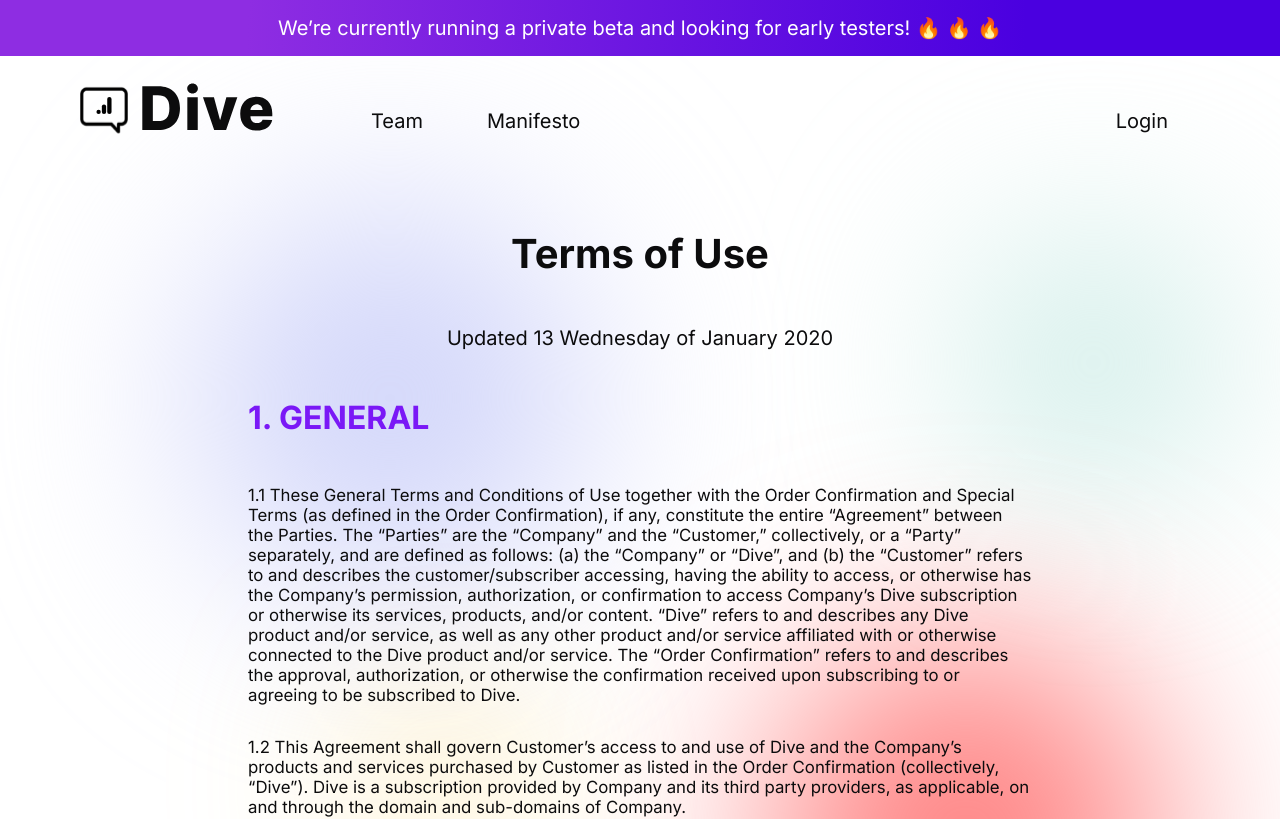
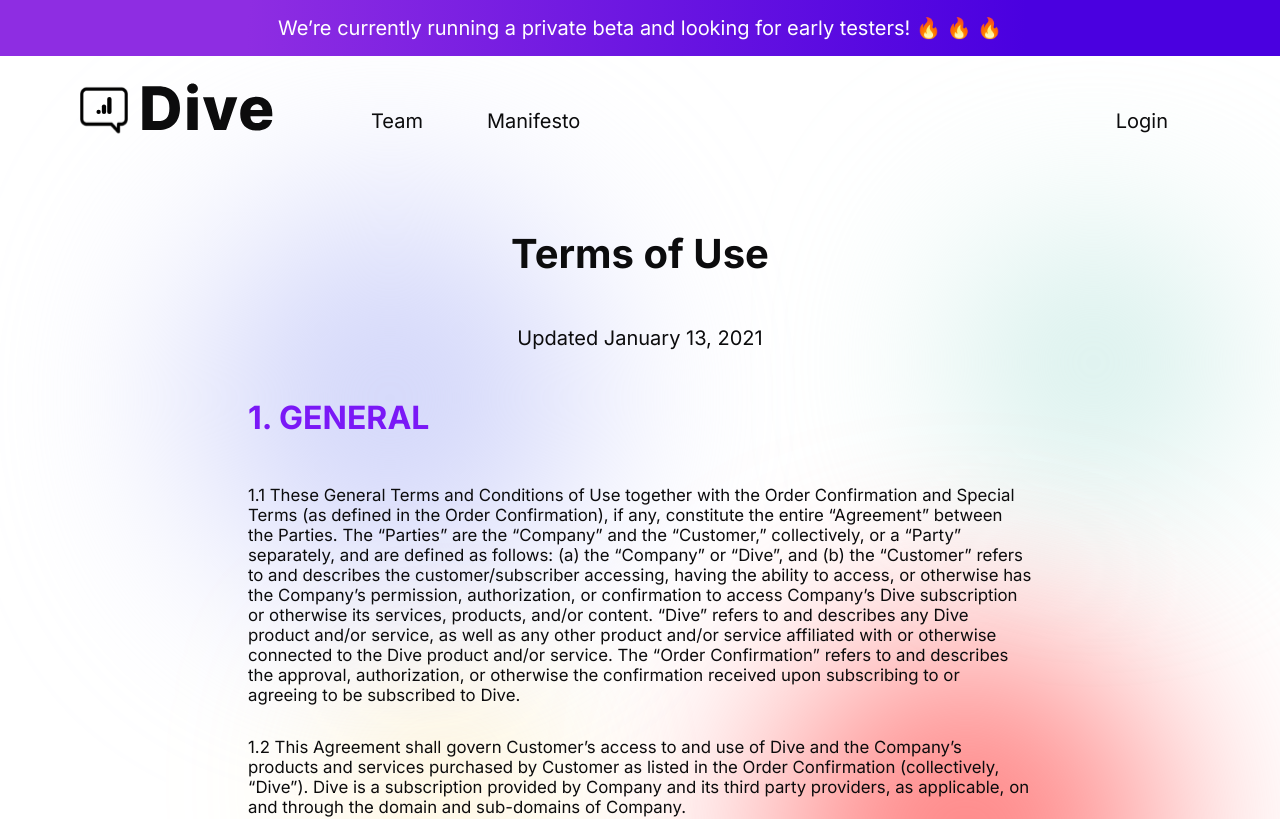
Before and after one commit to Thomas-rod/home-dive, a Next.js app: page /terms-of-use in a window 1280 px wide. Shown: the top 819 px of the page. Built offline with nearby package versions, Linux system fonts and the light colour scheme.

Commit message:
update footer and privacy/terms date

```diff
--- a/components/footer.js
+++ b/components/footer.js
@@ -66,9 +66,9 @@ export default function Footer() {
                     </ul>
                     <ul>
                         <li className={`${utilStyle.size24Text} ${utilStyle.textWhite} ${utilStyle.bold}`}>Support</li>
-                        <li className={utilStyle.textWhite}>
+                        {/* <li className={utilStyle.textWhite}>
                             <Link href="/">Live chat</Link>
-                        </li>
+                        </li> */}
                         <li className={utilStyle.textWhite}>
                             <a href="mailto:hello@diveanalytics.co">Contact us</a>
                         </li>
--- a/pages/terms-of-use.js
+++ b/pages/terms-of-use.js
@@ -13,7 +13,7 @@ export default function TermsOfUse() {
             </Head>
             <div className={teamStyle.containerTeam}>
                 <h1 className={`${utilStyle.headingTitle} ${utilStyle.bold}`}>Terms of Use</h1>
-                <p className={utilStyle.headingSubTitle}>Updated 13 Wednesday of January 2020</p>
+                <p className={utilStyle.headingSubTitle}>Updated January 13, 2021</p>
                 <div className={styles.container}>
                     <h2 className={styles.header}>1. GENERAL</h2>
                     <p className={styles.paragraphe}>1.1 These General Terms and Conditions of Use together with the Order Confirmation and Special Terms (as defined in the Order Confirmation), if any, constitute the entire “Agreement” between the Parties. The “Parties” are the “Company” and the “Customer,” collectively, or a “Party” separately, and are defined as follows: (a) the “Company” or “Dive”, and (b) the “Customer” refers to and describes the customer/subscriber accessing, having the ability to access, or otherwise has the Company’s permission, authorization, or confirmation to access Company’s Dive subscription or otherwise its services, products, and/or content.  “Dive” refers to and describes any Dive product and/or service, as well as any other product and/or service affiliated with or otherwise connected to the Dive product and/or service. The “Order Confirmation” refers to and describes the approval, authorization, or otherwise the confirmation received upon subscribing to or agreeing to be subscribed to Dive.</p>
```
Also changed, not shown: pages/privacy-policy.js (+1 -1 lines).
